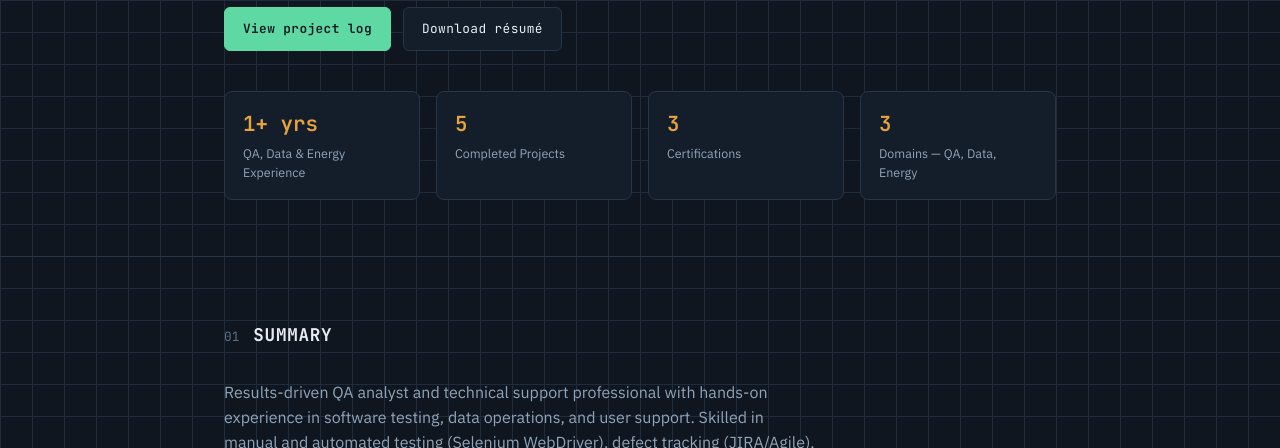
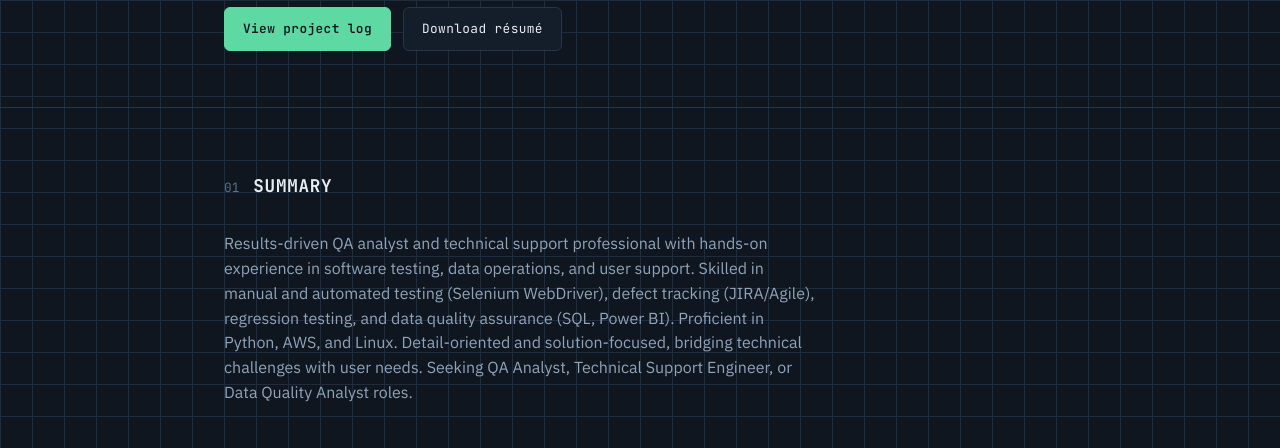
Before and after one commit to min-ti/Akhilesh-Narotra-Portfolio, a plain HTML site: page index.html in a window 1280 px wide. Shown: the part 352-800 px from the top of the page. Drawn offline with Linux system fonts and the light colour scheme.

Commit message:
Remove quick stats from index.html
Removed quick stats section from the profile.

```diff
--- a/index.html
+++ b/index.html
@@ -45,25 +45,6 @@
             </div>
           </div>
           <img src="assets/me.jpg" alt="Portrait of Akhilesh Narotra" class="profile-pic">
-        </div>
-
-        <div class="quick-stats">
-          <div class="stat">
-            <span class="stat-value">1+ yrs</span>
-            <span class="stat-label">QA, Data &amp; Energy Experience</span>
-          </div>
-          <div class="stat">
-            <span class="stat-value">5</span>
-            <span class="stat-label">Completed Projects</span>
-          </div>
-          <div class="stat">
-            <span class="stat-value">3</span>
-            <span class="stat-label">Certifications</span>
-          </div>
-          <div class="stat">
-            <span class="stat-value">3</span>
-            <span class="stat-label">Domains — QA, Data, Energy</span>
-          </div>
         </div>
       </div>
     </section>
```
